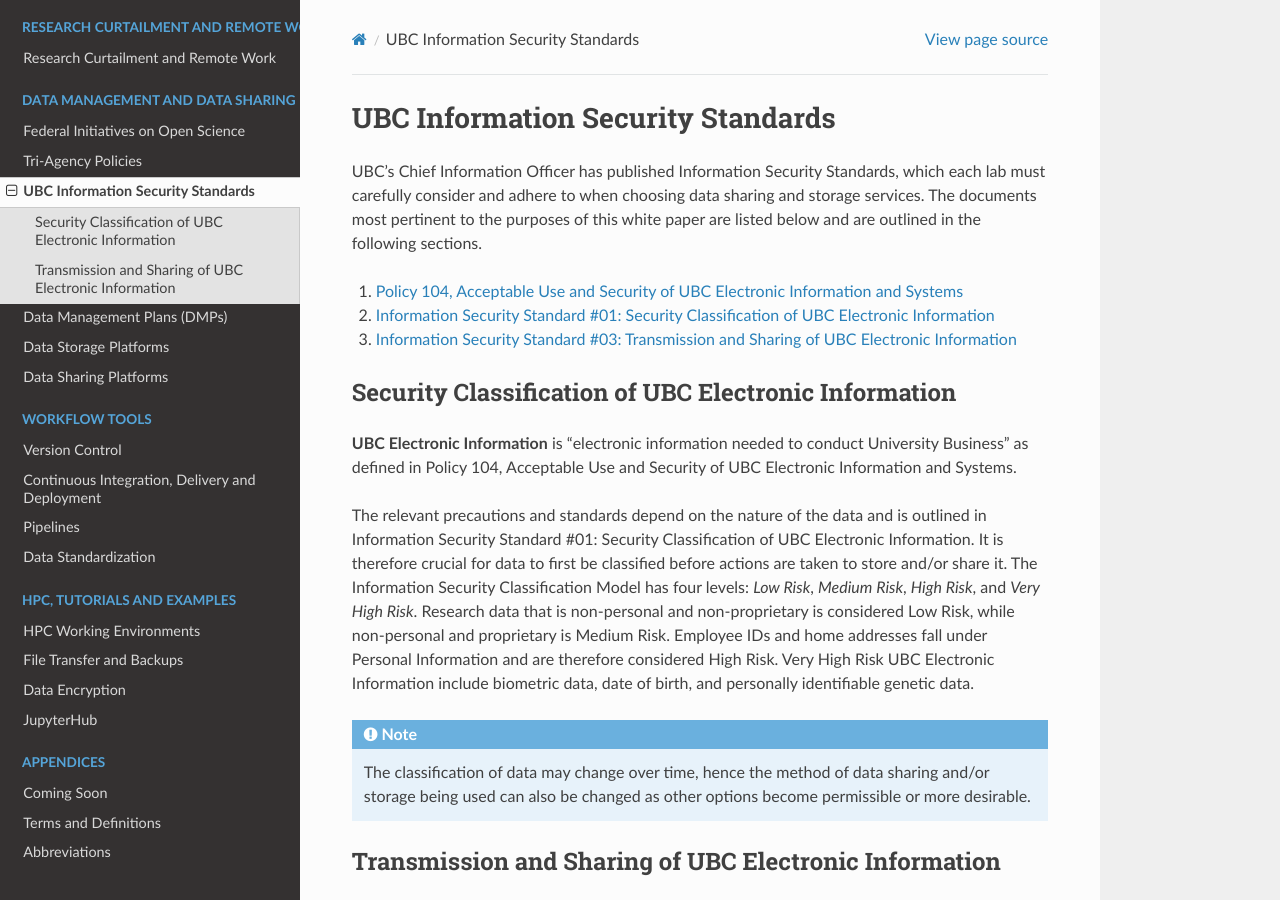
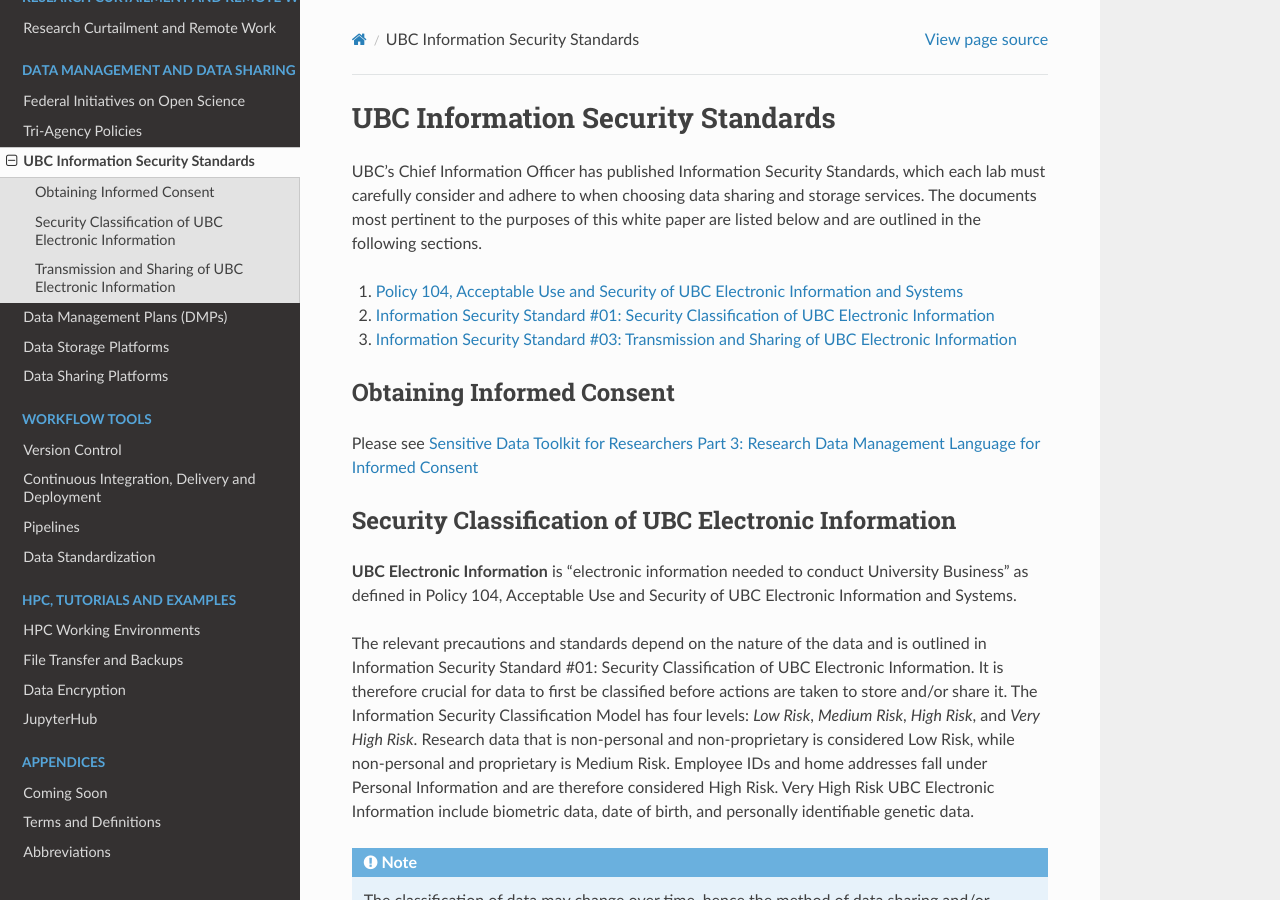
Before and after one commit to ubcbraincircuits/whitepaper, a Sphinx documentation site: the page built from source/ethics_legal/index.rst, in a window 1280 px wide and 900 px high. Built offline with Sphinx 7.4.7 and the Read the Docs theme 2.0.0, drawn with Linux system fonts in a browser that asks for light colours; pages that are not in the unit, such as notebooks, are missing from menus.

Commit message:
Update index.rst
Added Informed Consent link https://zenodo.org/record/4107178#.YXceS0bMLAP (Sensitive Data Toolkit for Researchers Part 3: Research Data Management Language for Informed Consent)

```diff
--- a/source/ethics_legal/index.rst
+++ b/source/ethics_legal/index.rst
@@ -7,6 +7,12 @@
 1. `Policy 104, Acceptable Use and Security of UBC Electronic Information and Systems <https://www.universitycounsel.ubc.ca/files/2013/06/policy104.pdf>`_
 2. `Information Security Standard #01: Security Classification of UBC Electronic Information <https://cio.ubc.ca/sites/cio.ubc.ca/files/documents/standards/Std%2001%20Security%20Classification%20of%20UBC%20Electronic%20Information.pdf>`_
 3. `Information Security Standard #03: Transmission and Sharing of UBC Electronic Information <https://cio.ubc.ca/sites/cio.ubc.ca/files/documents/standards/Std%2003%20Transmission%20and%20Sharing%20of%20UBC%20Electronic%20Information.pdf>`_
+
+Obtaining Informed Consent
+=====================================================
+
+Please see
+`Sensitive Data Toolkit for Researchers Part 3: Research Data Management Language for Informed Consent <https://zenodo.org/record/4107178#.YXceS0bMLAP>`_
 
 Security Classification of UBC Electronic Information
 =====================================================
```
